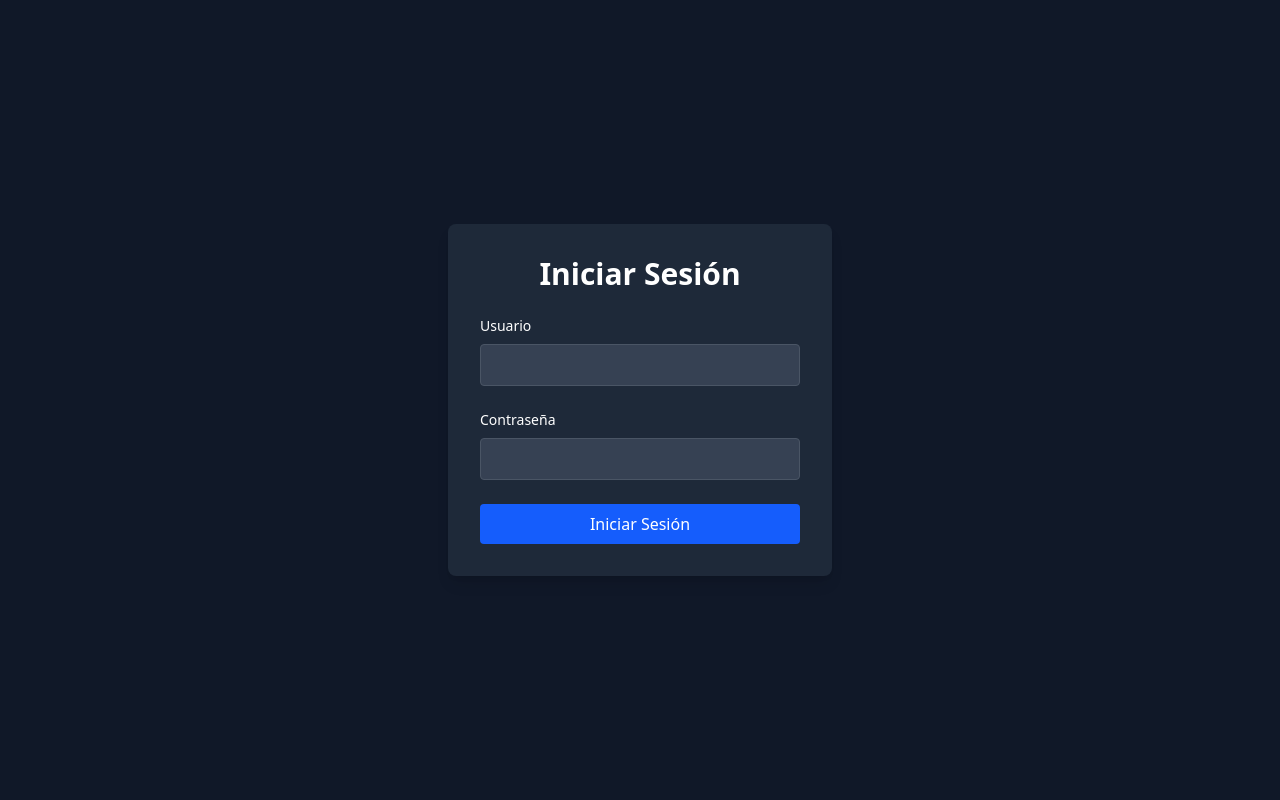
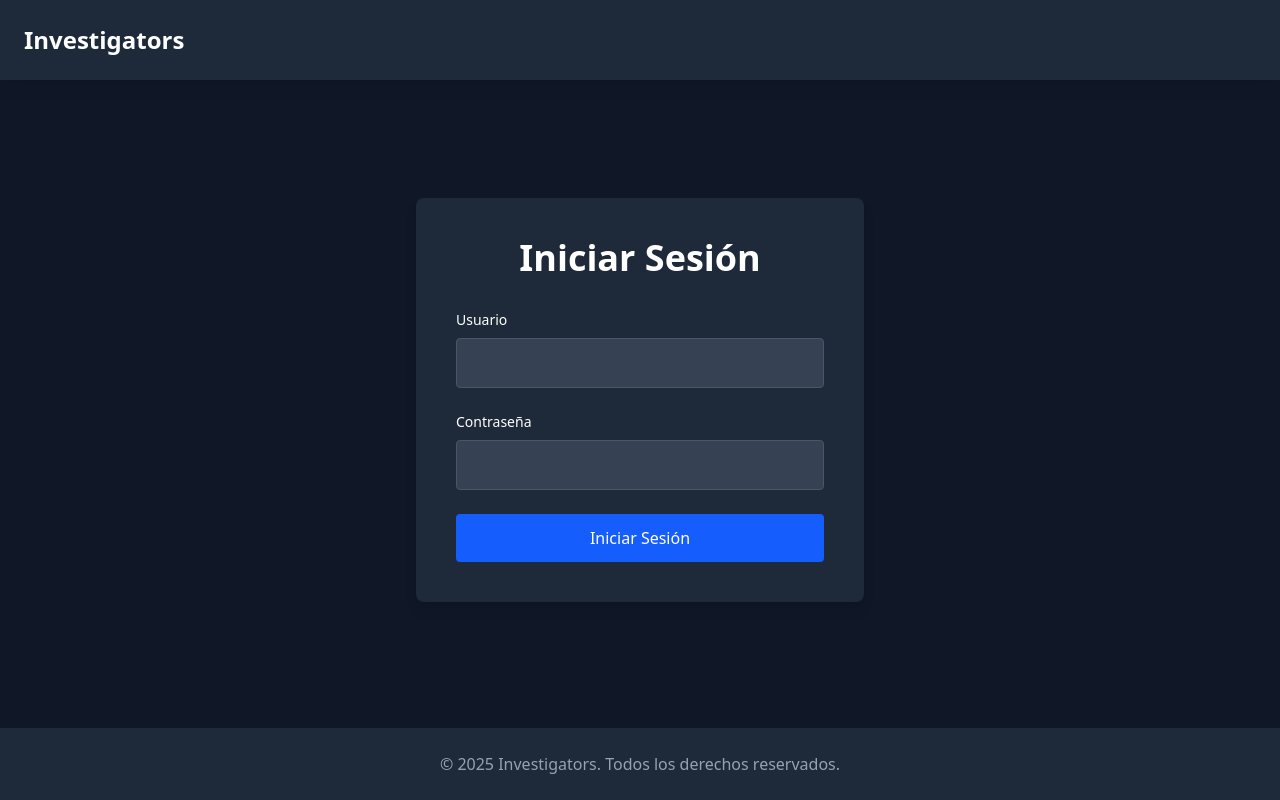
Before and after one commit to amirmx2905/Investigators, a React (Vite) app in the folder frontend/: page / in a window 1280 px wide. Built offline with nearby package versions, Linux system fonts and the light colour scheme.

Commit message:
ADDED Layout and toasts

```diff
--- a/frontend/package.json
+++ b/frontend/package.json
@@ -15,6 +15,7 @@
     "react": "^19.0.0",
     "react-dom": "^19.0.0",
     "react-router-dom": "^7.4.0",
+    "react-toastify": "^11.0.5",
     "tailwindcss": "^4.0.15"
   },
   "devDependencies": {
--- a/frontend/src/App.jsx
+++ b/frontend/src/App.jsx
@@ -1,11 +1,13 @@
-import { BrowserRouter as Router, Route, Routes } from 'react-router-dom';
-import Login from './components/Login';
-import Home from './components/Home';
-import ProtectedRoute from './components/ProtectedRoute';
+import { BrowserRouter as Router, Route, Routes } from "react-router-dom";
+import Login from "./components/Login";
+import Home from "./components/Home";
+import ProtectedRoute from "./components/ProtectedRoute";
+import Layout from "./components/Layout";
 
 function App() {
   return (
     <Router>
+      <Layout>
         <Routes>
           <Route path="/" element={<Login />} />
           <Route
@@ -17,6 +19,7 @@ function App() {
             }
           />
         </Routes>
+      </Layout>
     </Router>
   );
 }
--- a/frontend/src/components/Home.jsx
+++ b/frontend/src/components/Home.jsx
@@ -1,13 +1,35 @@
-import { useNavigate } from 'react-router-dom';
+import { useNavigate, useLocation } from "react-router-dom";
+import { useEffect } from "react";
+import { toast, ToastContainer } from "react-toastify";
+import "react-toastify/dist/ReactToastify.css";
 
 function Home() {
   const navigate = useNavigate();
+  const location = useLocation();
 
   const handleLogout = () => {
-    localStorage.removeItem('access_token');
-    localStorage.removeItem('refresh_token');
-    navigate('/');
+    localStorage.removeItem("access_token");
+    localStorage.removeItem("refresh_token");
+    localStorage.removeItem("toastShown");
+    navigate("/");
   };
+
+  useEffect(() => {
+    const toastShown = localStorage.getItem("toastShown");
+    if (location.state?.loginSuccess && !toastShown) {
+      toast.success("Inicio de sesión exitoso", {
+        position: "top-right",
+        autoClose: 3000,
+        hideProgressBar: true,
+        closeOnClick: false,
+        pauseOnHover: false,
+        draggable: false,
+        progress: undefined,
+        closeButton: false,
+      });
+      localStorage.setItem("toastShown", "true");
+    }
+  }, [location.state]);
 
   return (
     <div className="flex flex-col items-center justify-center h-screen bg-gray-900 text-white">
@@ -23,6 +45,7 @@ function Home() {
       >
         Cerrar Sesión
       </button>
+      <ToastContainer />
     </div>
   );
 }
--- /dev/null
+++ b/frontend/src/components/Layout.jsx
@@ -0,0 +1,28 @@
+import { Link } from 'react-router-dom';
+
+function Layout({ children }) {
+  return (
+    <div className="flex flex-col min-h-screen bg-gray-900 text-white">
+      {/* Barra superior */}
+      <header className="bg-gray-800 py-6 shadow-lg fixed top-0 left-0 w-full z-10">
+        <div className="container mx-auto flex justify-between items-center px-6">
+          <h1 className="text-2xl font-bold">Investigators</h1>
+        </div>
+      </header>
+
+      {/* Contenido principal */}
+      <main className="flex-grow container mx-auto px-6  flex items-center justify-center">
+        {children}
+      </main>
+
+      {/* Barra inferior */}
+      <footer className="bg-gray-800 py-6 text-center fixed bottom-0 left-0 w-full">
+        <p className="text-base text-gray-400">
+          &copy; 2025 Investigators. Todos los derechos reservados.
+        </p>
+      </footer>
+    </div>
+  );
+}
+
+export default Layout;
--- a/frontend/src/components/Login.jsx
+++ b/frontend/src/components/Login.jsx
@@ -1,35 +1,76 @@
-import { useState, useEffect } from 'react';
-import axios from 'axios';
-import { useNavigate } from 'react-router-dom';
+import { useState, useEffect } from "react";
+import axios from "axios";
+import { useNavigate } from "react-router-dom";
+import { toast, ToastContainer } from "react-toastify";
+import "react-toastify/dist/ReactToastify.css";
 
 function Login() {
-  const [username, setUsername] = useState('');
-  const [password, setPassword] = useState('');
-  const [error, setError] = useState('');
+  const [username, setUsername] = useState("");
+  const [password, setPassword] = useState("");
   const navigate = useNavigate();
 
   useEffect(() => {
-    const accessToken = localStorage.getItem('access_token');
+    const accessToken = localStorage.getItem("access_token");
     if (accessToken) {
-      navigate('/home');
+      navigate("/home");
     }
   }, [navigate]);
 
   const handleLogin = async (e) => {
     e.preventDefault();
+
+    let isValid = true;
+
+    if (!username) {
+      isValid = false;
+      triggerFieldError("username");
+    }
+
+    if (!password) {
+      isValid = false;
+      triggerFieldError("password");
+    }
+
+    if (!isValid) return;
+
     try {
-      const response = await axios.post(`${import.meta.env.VITE_API_URL}/token/`, {
-        username,
-        password,
-      });
-      localStorage.setItem('access_token', response.data.access);
-      localStorage.setItem('refresh_token', response.data.refresh);
-      setError('');
-      alert('Inicio de sesión exitoso');
-      navigate('/home');
+      const response = await axios.post(
+        `${import.meta.env.VITE_API_URL}/token/`,
+        {
+          username,
+          password,
+        }
+      );
+      localStorage.setItem("access_token", response.data.access);
+      localStorage.setItem("refresh_token", response.data.refresh);
+      localStorage.removeItem("toastShown");
+      setUsername("");
+      setPassword("");
+      navigate("/home", { state: { loginSuccess: true } });
     } catch (err) {
       console.error(err.response?.data || err.message);
-      setError('Credenciales inválidas. Inténtalo de nuevo.');
+      toast.error("Credenciales inválidas", {
+        position: "top-right",
+        autoClose: 3000,
+        hideProgressBar: false,
+        closeOnClick: false,
+        pauseOnHover: false,
+        draggable: false,
+        progress: undefined,
+        closeButton: false,
+      });
+      setPassword("");
+      setUsername("");
+    }
+  };
+
+  const triggerFieldError = (fieldId) => {
+    const field = document.getElementById(fieldId);
+    if (field) {
+      field.classList.add("error");
+      setTimeout(() => {
+        field.classList.remove("error");
+      }, 1000);
     }
   };
 
@@ -37,37 +78,38 @@ function Login() {
     <div className="flex items-center justify-center h-screen bg-gray-900 text-white">
       <form
         onSubmit={handleLogin}
-        className="bg-gray-800 p-8 rounded-lg shadow-lg w-96 transition duration-500"
+        noValidate
+        className="bg-gray-800 p-10 rounded-lg shadow-lg w-[28rem] transition duration-500"
       >
-        <h1 className="text-3xl font-bold mb-6 text-center">Iniciar Sesión</h1>
-        {error && <p className="text-red-400 mb-4 text-center">{error}</p>}
+        <h1 className="text-4xl font-bold mb-8 text-center">Iniciar Sesión</h1>
         <div className="mb-6">
           <label className="block text-sm font-medium mb-2">Usuario</label>
           <input
+            id="username"
             type="text"
             value={username}
             onChange={(e) => setUsername(e.target.value)}
-            className="w-full px-4 py-2 bg-gray-700 border border-gray-600 rounded focus:outline-none focus:ring-2 focus:ring-blue-500"
-            required
+            className="w-full px-4 py-3 bg-gray-700 border border-gray-600 rounded focus:outline-none focus:ring-2 focus:ring-blue-500"
           />
         </div>
         <div className="mb-6">
           <label className="block text-sm font-medium mb-2">Contraseña</label>
           <input
+            id="password"
             type="password"
             value={password}
             onChange={(e) => setPassword(e.target.value)}
-            className="w-full px-4 py-2 bg-gray-700 border border-gray-600 rounded focus:outline-none focus:ring-2 focus:ring-blue-500"
-            required
+            className="w-full px-4 py-3 bg-gray-700 border border-gray-600 rounded focus:outline-none focus:ring-2 focus:ring-blue-500"
           />
         </div>
         <button
           type="submit"
-          className="cursor-pointer w-full bg-blue-600 text-white py-2 rounded hover:bg-blue-700 transition duration-300 transform hover:scale-105"
+          className="cursor-pointer w-full bg-blue-600 text-white py-3 rounded hover:bg-blue-700 transition duration-300 transform hover:scale-105"
         >
           Iniciar Sesión
         </button>
       </form>
+      <ToastContainer />
     </div>
   );
 }
--- a/frontend/src/index.css
+++ b/frontend/src/index.css
@@ -14,3 +14,23 @@
 .animate-fade-in {
   animation: fade-in 0.5s ease-out;
 }
+
+.error {
+  animation: shake 0.3s ease-in-out;
+  border-color: white !important;
+}
+
+@keyframes shake {
+  0%, 100% {
+    transform: translateX(0);
+  }
+  25% {
+    transform: translateX(-5px);
+  }
+  50% {
+    transform: translateX(5px);
+  }
+  75% {
+    transform: translateX(-5px);
+  }
+}
```
Also changed, not shown: 1 other file (tests, documents, lock files or other folders). Lines whose indentation alone changed are shown as unchanged.
